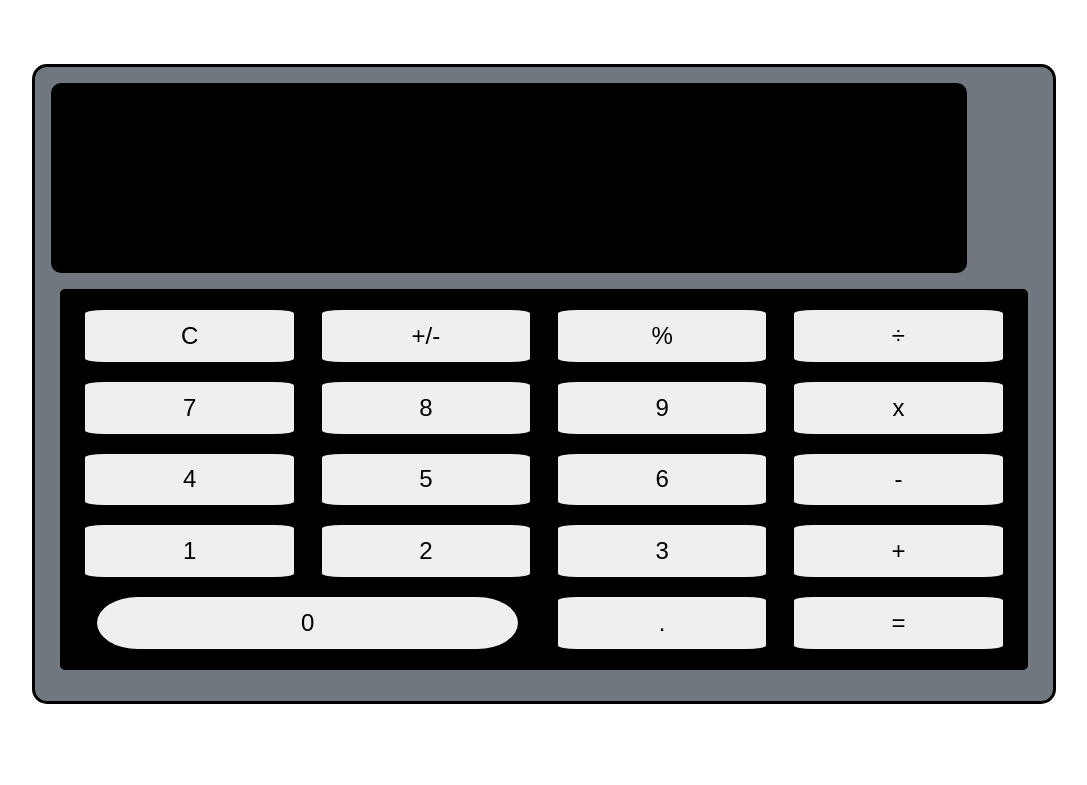
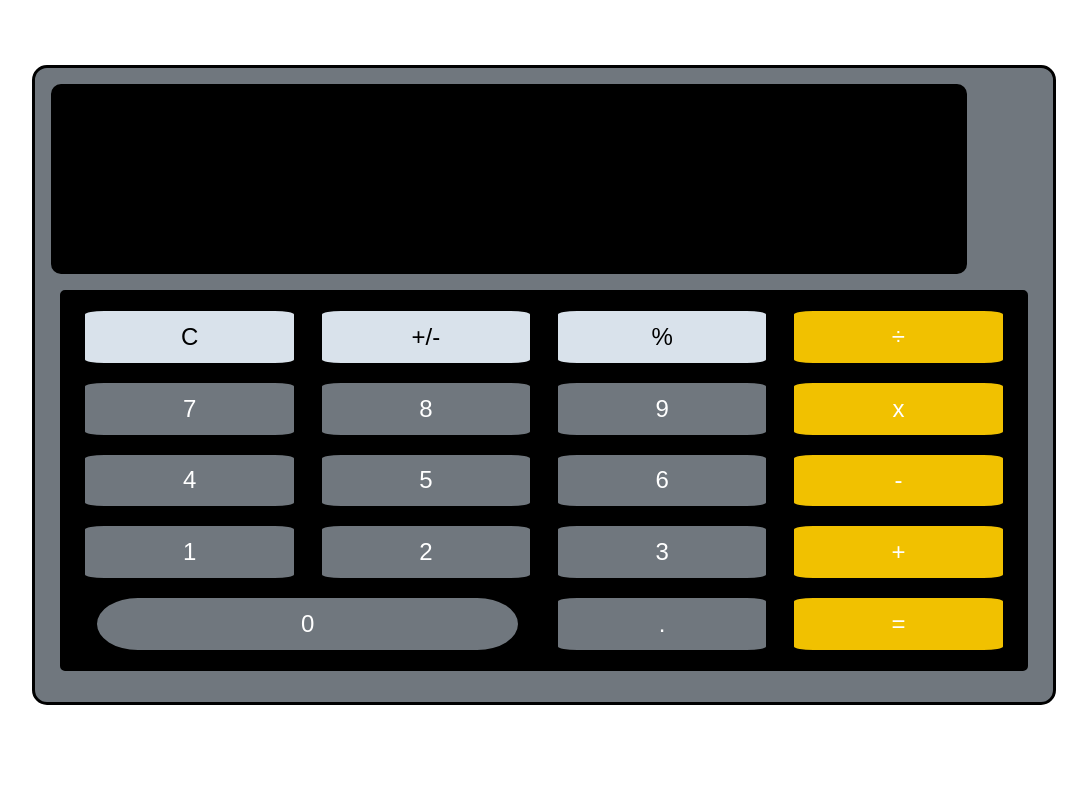
Before and after one commit to churlish404/calculator-project, a website built with Vite: page index.html in a window 1280 px wide. Shown: the part 85-870 px from the top of the page, without its empty margins (96-1183 px from the left). Built offline with nearby package versions, Linux system fonts and the light colour scheme.

Commit message:
added latest index.html structure to branch

```diff
--- a/index.html
+++ b/index.html
@@ -4,41 +4,38 @@
     <meta charset="UTF-8" />
     <link rel="icon" type="image/svg+xml" href="/vite.svg" />
     <meta name="viewport" content="width=device-width, initial-scale=1.0" />
-    <title>Luca's Calc</title>
+    <title>Calculate</title>
   </head>
   <body>
     <header>
-      <h1>If you've lost your casio...</h1>
+      <h1>Feed me data 😋</h1>
     </header>
     <div class="calculator-container">
       <article class="calculator">
         <section class="calculator__screen"></section>
         <section class="calculator__buttons">
-          <button>C</button>
-          <button>+/-</button>
-          <button>%</button>
-          <button>÷</button>
-          <button>7</button>
-          <button>8</button>
-          <button>9</button>
-          <button>x</button>
-          <button>4</button>
-          <button>5</button>
-          <button>6</button>
-          <button>-</button>
-          <button>1</button>
-          <button>2</button>
-          <button>3</button>
-          <button>+</button>
-          <button>0</button>
-          <button>.</button>
-          <button>=</button>
+          <button class="calculator__buttons--auxillary">C</button>
+          <button class="calculator__buttons--auxillary">+/-</button>
+          <button class="calculator__buttons--auxillary">%</button>
+          <button class="calculator__buttons--operations">÷</button>
+          <button class="calculator__buttons--number">7</button>
+          <button class="calculator__buttons--number">8</button>
+          <button class="calculator__buttons--number">9</button>
+          <button class="calculator__buttons--operations">x</button>
+          <button class="calculator__buttons--number">4</button>
+          <button class="calculator__buttons--number">5</button>
+          <button class="calculator__buttons--number">6</button>
+          <button class="calculator__buttons--operations">-</button>
+          <button class="calculator__buttons--number">1</button>
+          <button class="calculator__buttons--number">2</button>
+          <button class="calculator__buttons--number">3</button>
+          <button class="calculator__buttons--operations">+</button>
+          <button class="calculator__buttons--number">0</button>
+          <button class="calculator__buttons--number">.</button>
+          <button class="calculator__buttons--operations">=</button>
         </section>
       </article>
     </div>
-    <script type="module" src="/src/main.ts">
-      window.onload = giveButtonClass(buttonClassNames);
-      start();
-    </script>
+    <script type="module" src="/src/main.ts"></script>
   </body>
 </html>
```
